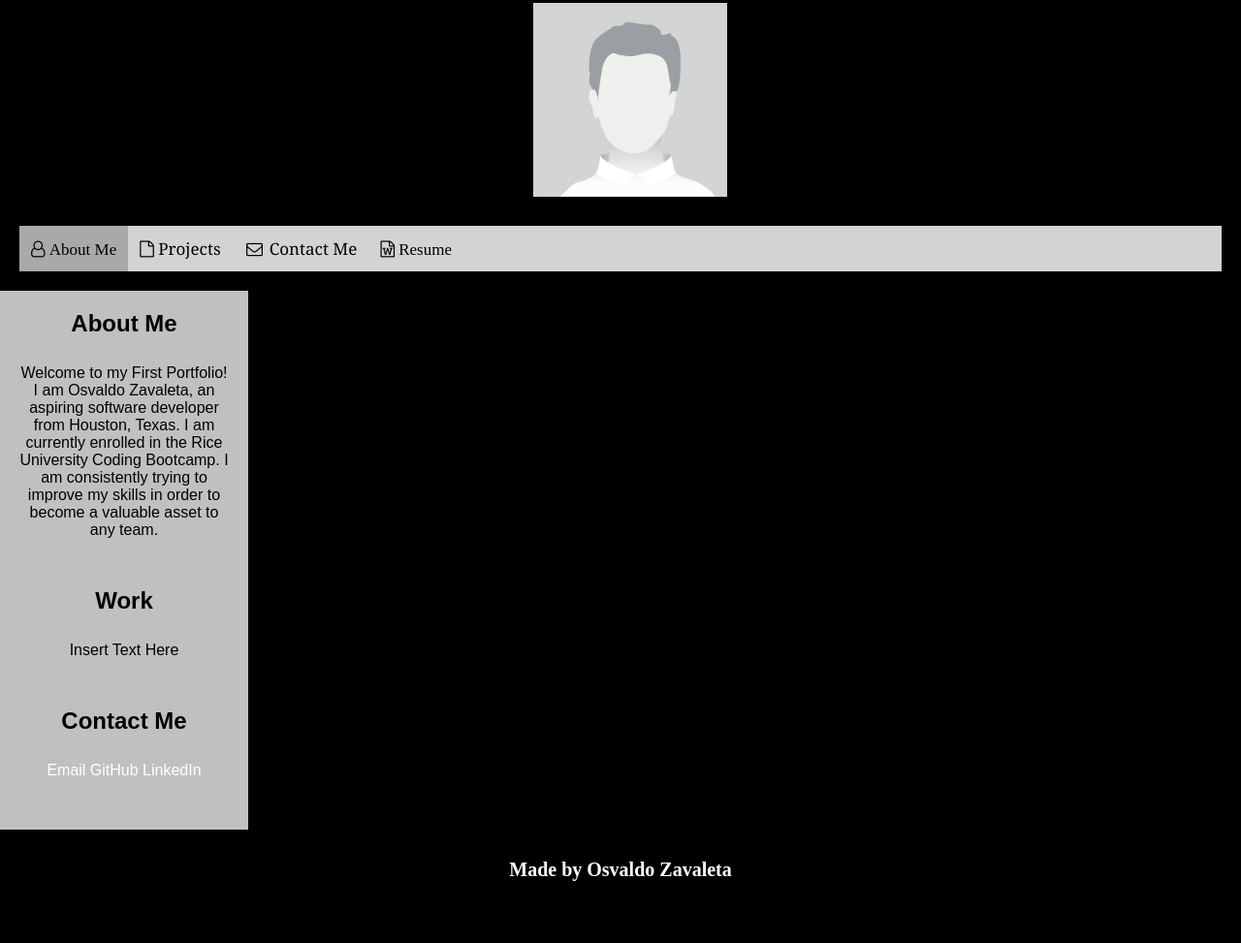
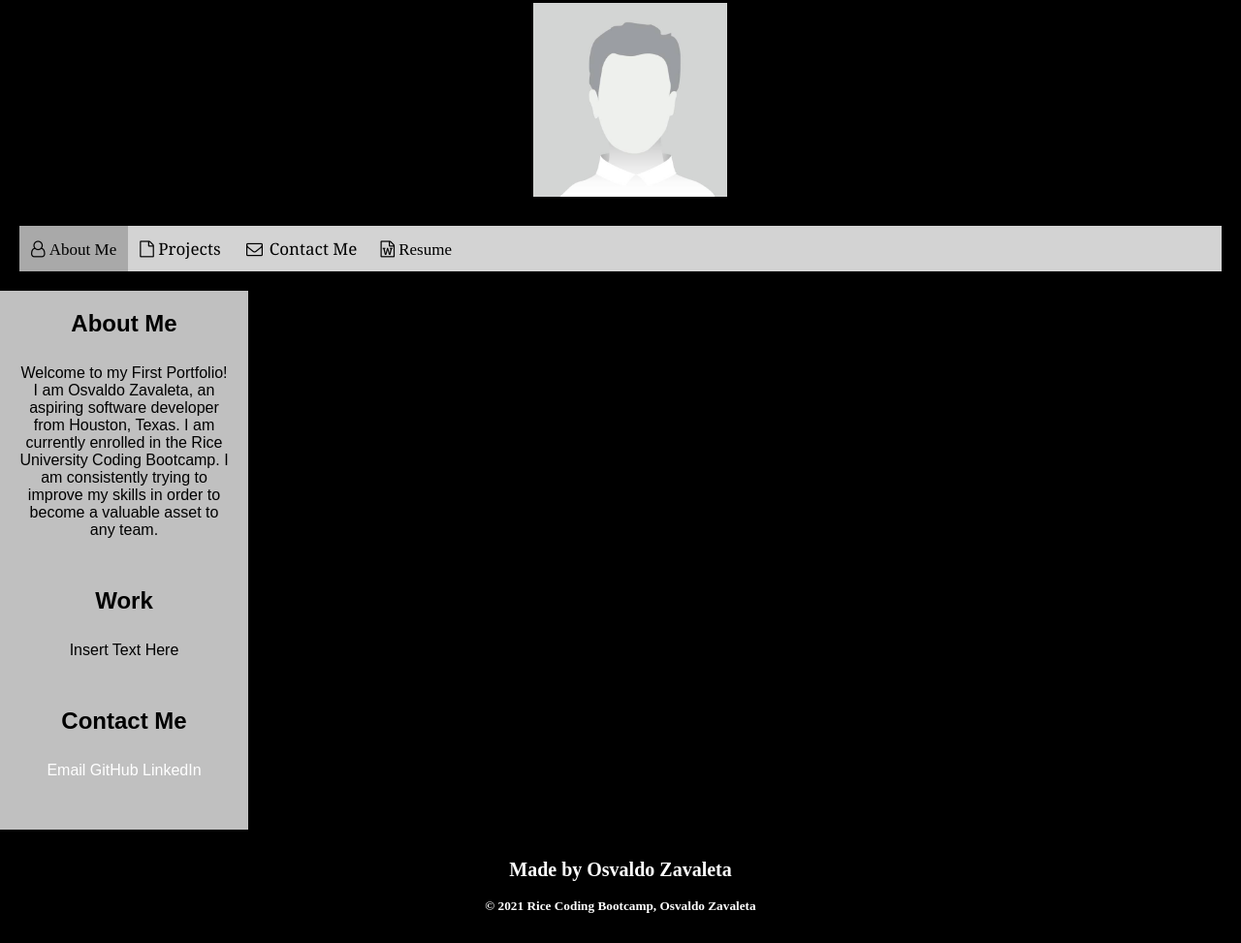
Before and after one commit to zavaletaosv/First-Portfolio, a plain HTML site: page index.html in a window 1280 px wide. Shown: the part 113-1086 px from the top of the page at 97% size. Drawn offline with Linux system fonts and the light colour scheme.

Commit message:
CSS updated: h5 tag styled

```diff
--- a/style.css
+++ b/style.css
@@ -178,3 +178,7 @@ Vertically Instead of Horizontally on Screens Less Than 500 Pixels */
     color: white;
     font-size: 20px;
 }
+
+.footer h5 {
+    color: white;
+}
```
Also changed, not shown: index.html (+1 -0 lines).
